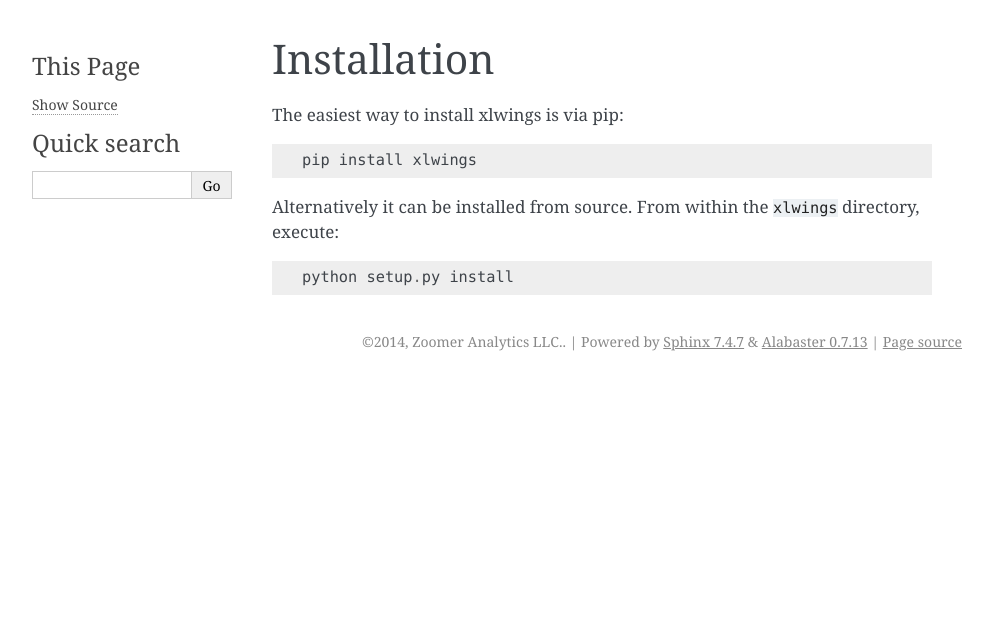
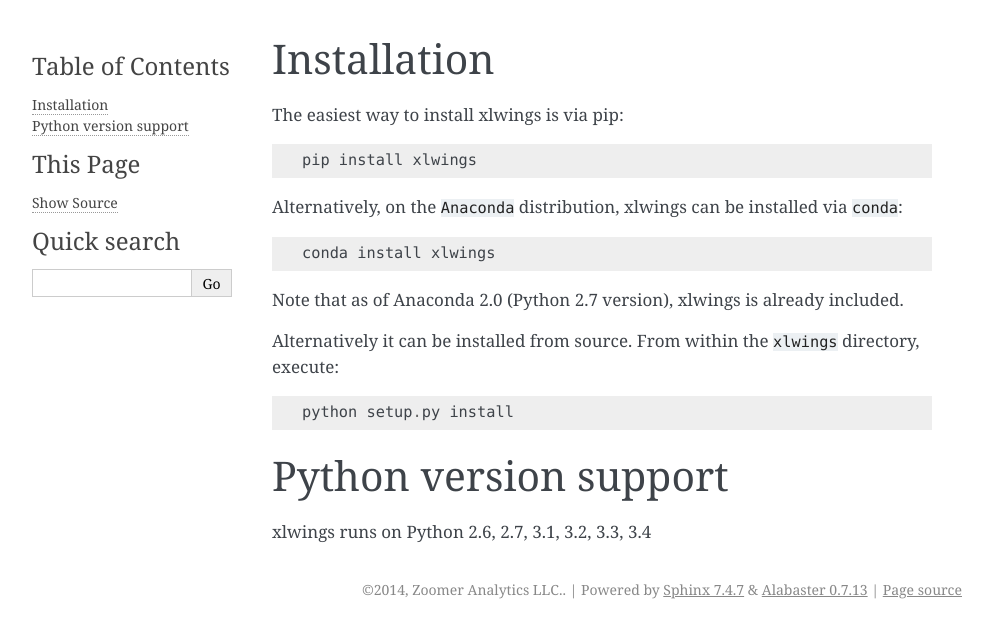
Before and after one commit to xlwings/xlwings, a Sphinx documentation site: the page built from docs/installation.rst, in a window 1280 px wide. Shown: the top 638 px of the page, without its empty margins (148-1141 px from the left). Built offline with Sphinx 7.4.7, drawn with Linux system fonts in a browser that asks for light colours; the version number could not be read and is left out.

Commit message:
Mention support for Python 3.1

```diff
--- a/docs/installation.rst
+++ b/docs/installation.rst
@@ -8,6 +8,18 @@
     pip install xlwings
 
 
+Alternatively, on the ``Anaconda`` distribution, xlwings can be installed via ``conda``::
+
+    conda install xlwings
+
+Note that as of Anaconda 2.0 (Python 2.7 version), xlwings is already included.
+
 Alternatively it can be installed from source. From within the ``xlwings`` directory, execute::
 
     python setup.py install
+
+
+Python version support
+======================
+
+xlwings runs on Python 2.6, 2.7, 3.1, 3.2, 3.3, 3.4
--- a/setup.py
+++ b/setup.py
@@ -32,6 +32,7 @@
         'Programming Language :: Python :: 2.6',
         'Programming Language :: Python :: 2.7',
         'Programming Language :: Python :: 3',
+        'Programming Language :: Python :: 3.1',
         'Programming Language :: Python :: 3.2',
         'Programming Language :: Python :: 3.3',
         'Programming Language :: Python :: 3.4',
```
